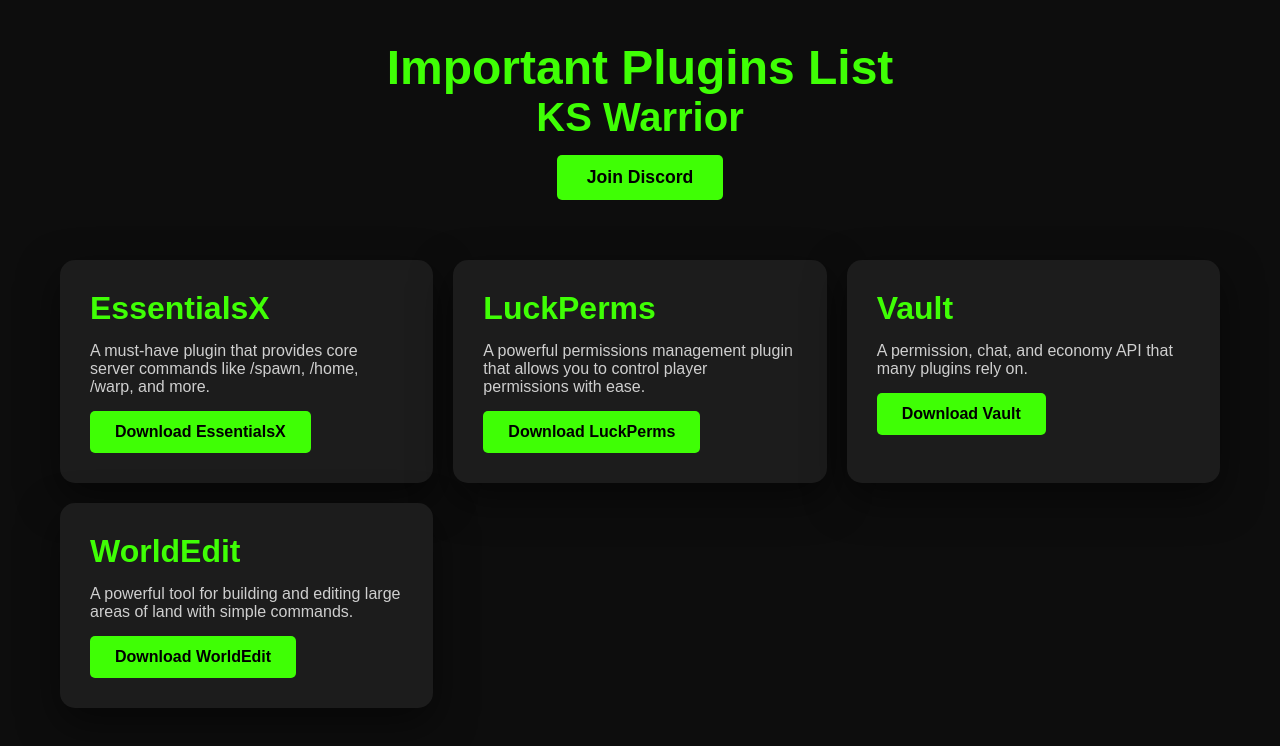
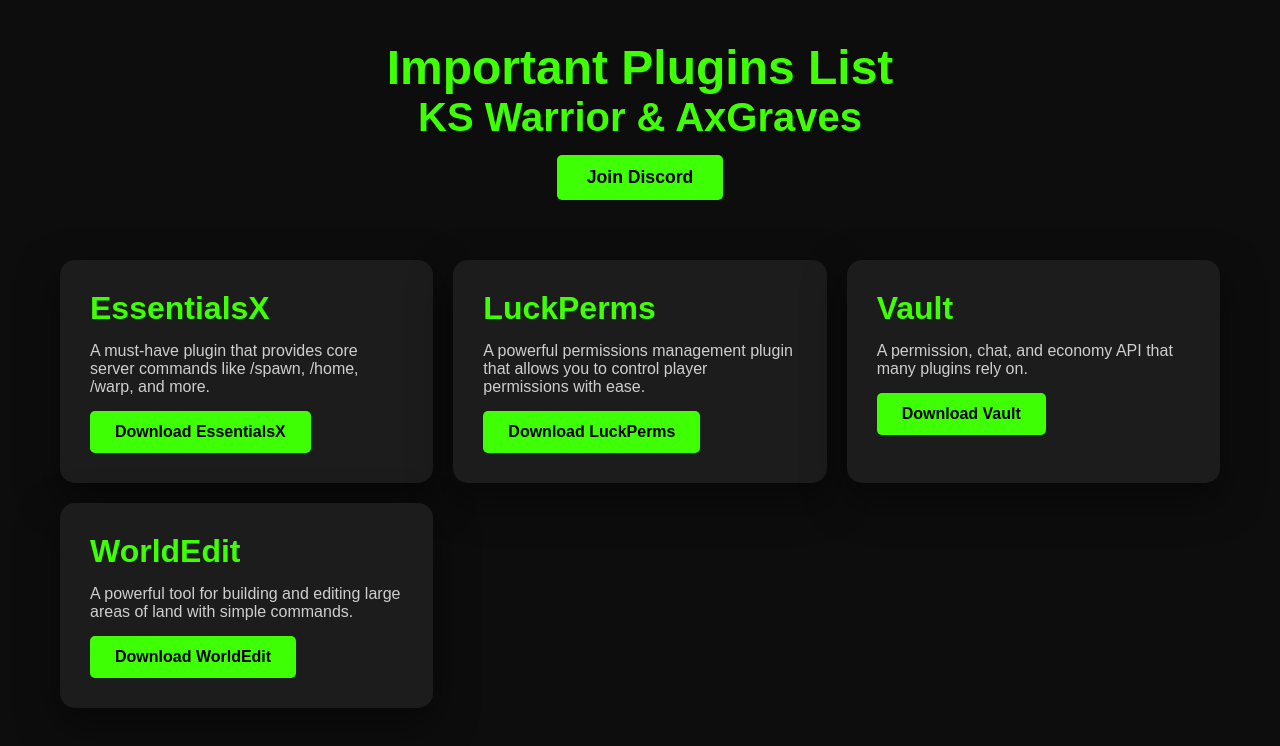
Before and after one commit to KSWarrior/Paid-Plugin-For-Free, a plain HTML site: page index.html in a window 1280 px wide. Drawn offline with Linux system fonts and the light colour scheme.

Commit message:
Update index.html

```diff
--- a/index.html
+++ b/index.html
@@ -10,7 +10,7 @@
 
 <div class="title">
     <h1>Important Plugins List</h1>
-    <p>KS Warrior</p>
+    <p>KS Warrior & AxGraves</p>
     <a href="https://discord.gg/YxA4aAfXKT" class="btn-discord" target="_blank">Join Discord</a>
 </div>
 
```
